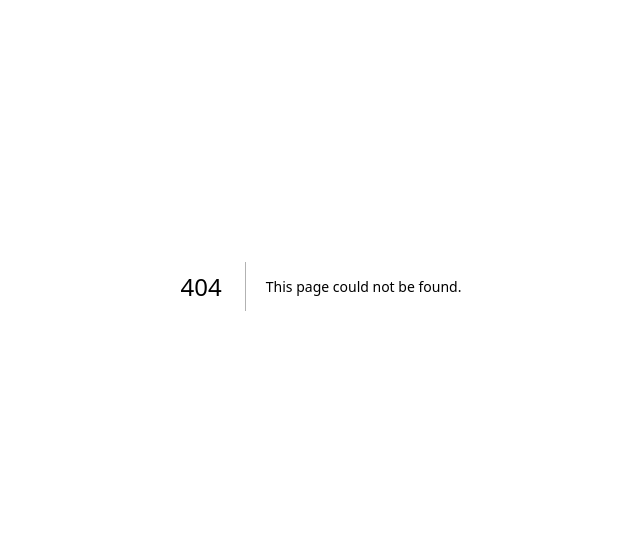
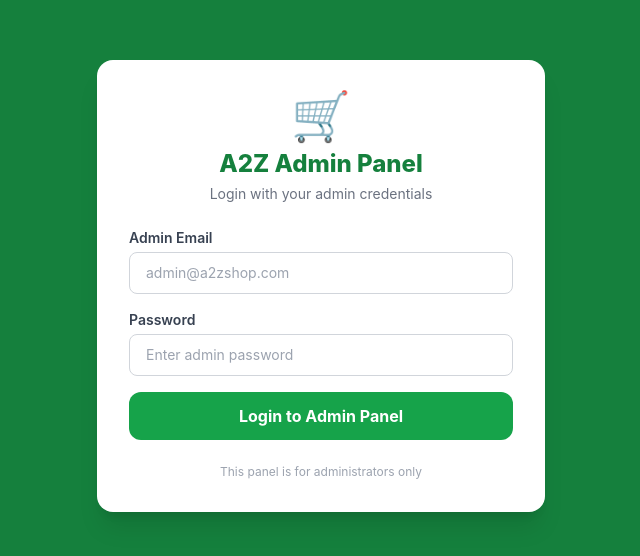
Before and after one commit to veptv-vijay/a2z-shop, a Next.js app: page /admin/login in a window 1280 px wide. Before the commit this address had no page. Shown: the part 114-670 px from the top of the page, without its empty margins (319-959 px from the left). Built offline with nearby package versions, Linux system fonts and the light colour scheme; no server answers.

Commit message:
fix admin login page

```diff
--- /dev/null
+++ b/src/app/admin/login/page.tsx
@@ -0,0 +1,76 @@
+'use client'
+import { useState } from 'react'
+import { useRouter } from 'next/navigation'
+import { supabase } from '@/lib/supabase'
+
+export default function AdminLoginPage() {
+  const [email, setEmail] = useState('')
+  const [password, setPassword] = useState('')
+  const [loading, setLoading] = useState(false)
+  const [error, setError] = useState('')
+  const router = useRouter()
+
+  const handleLogin = async (e: React.FormEvent) => {
+    e.preventDefault()
+    setLoading(true)
+    setError('')
+    const { data, error } = await supabase.auth.signInWithPassword({ email, password })
+    if (error) { setError(error.message); setLoading(false); return }
+    if (data.user) {
+      const { data: profile } = await supabase.from('profiles').select('role').eq('id', data.user.id).single()
+      if (profile?.role !== 'admin') {
+        await supabase.auth.signOut()
+        setError('Access denied. Admin accounts only.')
+        setLoading(false)
+        return
+      }
+      router.push('/admin')
+    }
+    setLoading(false)
+  }
+
+  return (
+    <div className="min-h-screen bg-green-700 flex items-center justify-center px-4">
+      <div className="bg-white rounded-2xl shadow-xl p-8 w-full max-w-md">
+        <div className="text-center mb-6">
+          <span className="text-5xl">🛒</span>
+          <h1 className="text-2xl font-extrabold text-green-700 mt-2">A2Z Admin Panel</h1>
+          <p className="text-gray-500 text-sm mt-1">Login with your admin credentials</p>
+        </div>
+
+        <form onSubmit={handleLogin} className="space-y-4">
+          {error && <div className="bg-red-50 border border-red-300 text-red-600 rounded-lg px-4 py-3 text-sm">{error}</div>}
+
+          <div>
+            <label className="block text-sm font-semibold text-gray-700 mb-1">Admin Email</label>
+            <input
+              type="email" required
+              value={email} onChange={(e) => setEmail(e.target.value)}
+              placeholder="admin@a2zshop.com"
+              className="w-full border border-gray-300 rounded-lg px-4 py-2.5 outline-none focus:border-green-500 text-sm"
+            />
+          </div>
+
+          <div>
+            <label className="block text-sm font-semibold text-gray-700 mb-1">Password</label>
+            <input
+              type="password" required
+              value={password} onChange={(e) => setPassword(e.target.value)}
+              placeholder="Enter admin password"
+              className="w-full border border-gray-300 rounded-lg px-4 py-2.5 outline-none focus:border-green-500 text-sm"
+            />
+          </div>
+
+          <button
+            type="submit" disabled={loading}
+            className="w-full bg-green-600 text-white py-3 rounded-xl font-bold hover:bg-green-700 transition disabled:opacity-50"
+          >
+            {loading ? 'Logging in...' : 'Login to Admin Panel'}
+          </button>
+        </form>
+
+        <p className="text-center text-xs text-gray-400 mt-6">This panel is for administrators only</p>
+      </div>
+    </div>
+  )
+}
```
